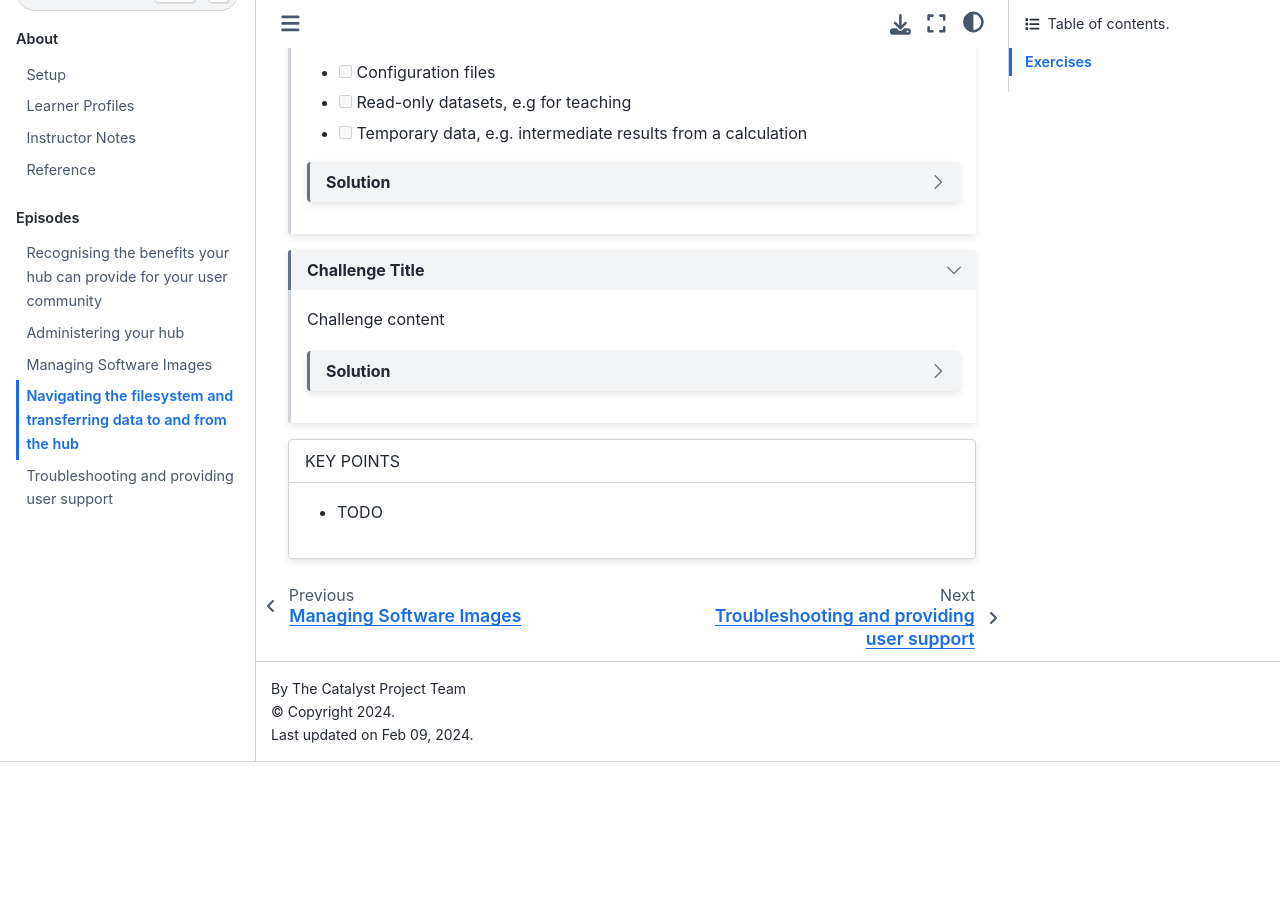
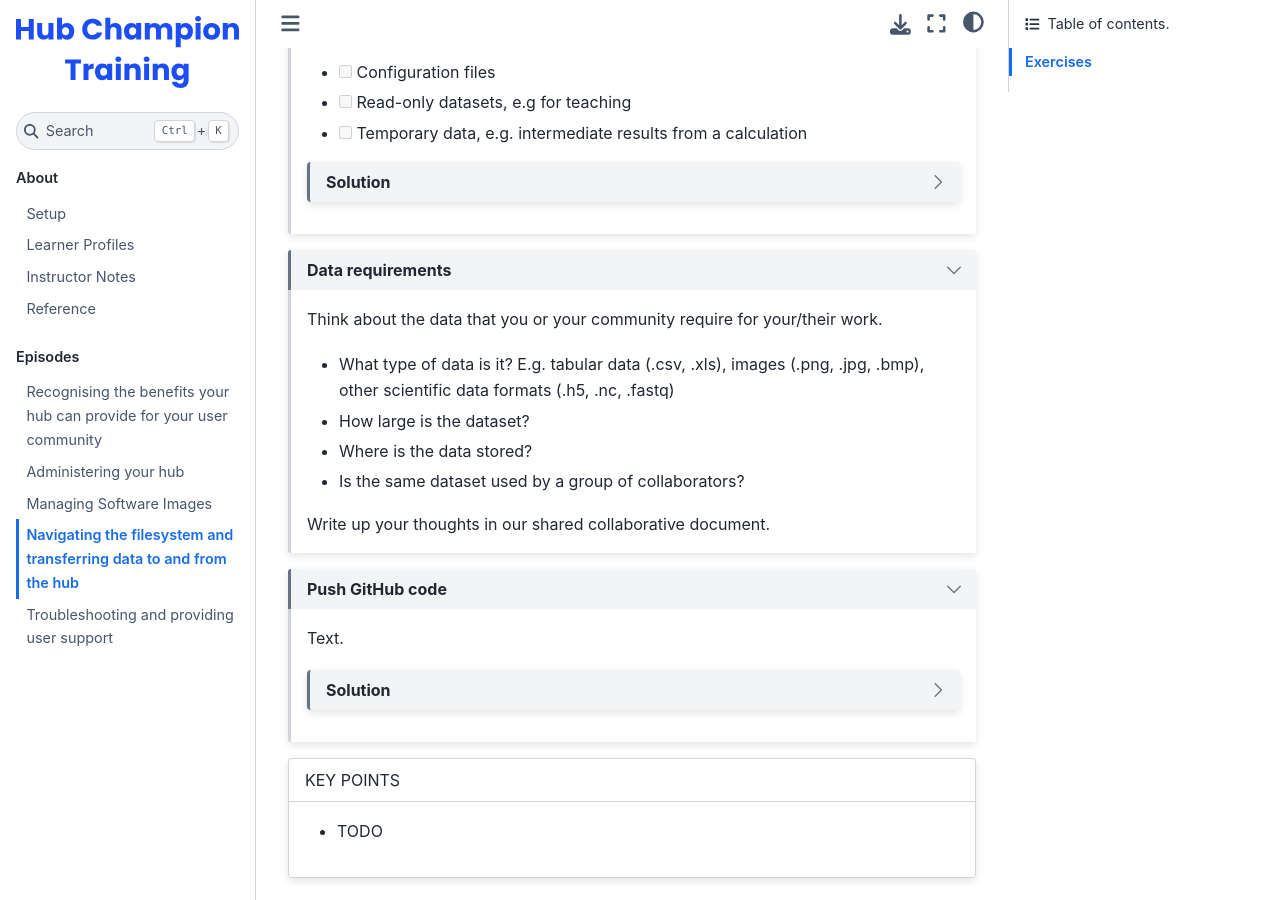
Before and after one commit to czi-catalystproject/hub-champion-training, a Jupyter Book: the page built from episodes/transfer_data.md, in a window 1280 px wide and 900 px high, scrolled down 918 px. Built offline with Jupyter Book 1.0.4 settings and Sphinx 7.4.7 and the Sphinx Book theme 1.1.4, drawn with Linux system fonts in a browser that asks for light colours; nearby versions of some CDN libraries; before the commit the page ends 1680 px from its top, so only the background shows below that.

Commit message:
Add second exercise

```diff
--- a/episodes/transfer_data.md
+++ b/episodes/transfer_data.md
@@ -58,13 +58,28 @@ Select all that apply:
 
 ::::
 
-::::{dropdown} Challenge Title
+:::{dropdown} Data requirements
 :open:
 
-Challenge content
+Think about the data that you or your community require for your/their work.
+
+- What type of data is it? E.g. tabular data (.csv, .xls), images (.png, .jpg, .bmp), other scientific data formats (.h5, .nc, .fastq)
+- How large is the dataset?
+- Where is the data stored?
+- Is the same dataset used by a group of collaborators?
+
+Write up your thoughts in our shared collaborative document.
+
+:::
+
+::::{dropdown} Push GitHub code
+:open:
+
+Text.
 
 :::{dropdown} Solution
-Solution content
+
+Text.
 
 :::
 
```
